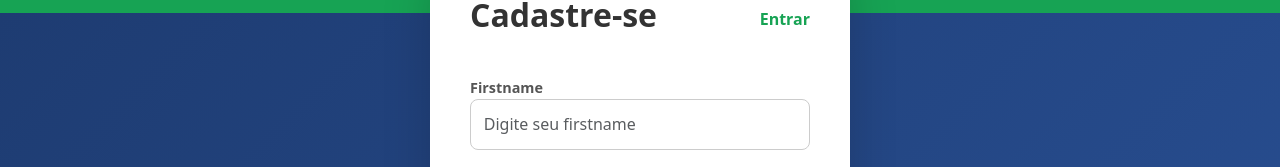
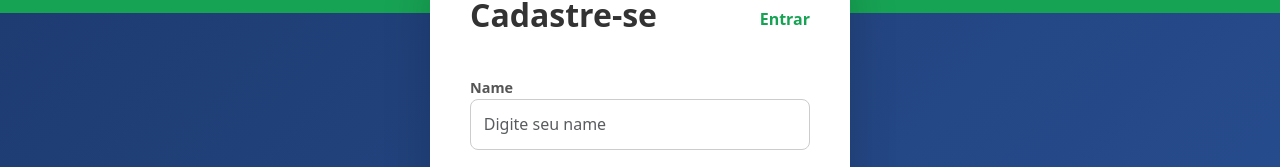
Before and after one commit to CaiqueAzevedo65/EconAgro, a React (Create React App) app in the folder techagro/: page /cadastro in a window 1280 px wide. Shown: the part 139-306 px from the top of the page. Built offline with nearby package versions, Linux system fonts and the light colour scheme.

Commit message:
[Caique -  Troquei fisrtname para name]

```diff
--- a/techagro/src/pages/Cadastro.js
+++ b/techagro/src/pages/Cadastro.js
@@ -4,7 +4,7 @@ import "bootstrap/dist/css/bootstrap.min.css";
 
 const Cadastro = () => {
   const [formData, setFormData] = useState({
-    firstname: "",
+    name: "",
     lastname: "",
     email: "",
     number: "",
@@ -33,7 +33,7 @@ const Cadastro = () => {
           </div>
 
           <div className="inputs">
-            {["firstname", "lastname", "email", "number", "password", "cpassword"].map((field, index) => (
+            {["name", "lastname", "email", "number", "password", "cpassword"].map((field, index) => (
               <div className="input-box" key={index}>
                 <label htmlFor={field}>
                   {field === "cpassword" ? "Confirmar Senha" : field.charAt(0).toUpperCase() + field.slice(1)}
```
